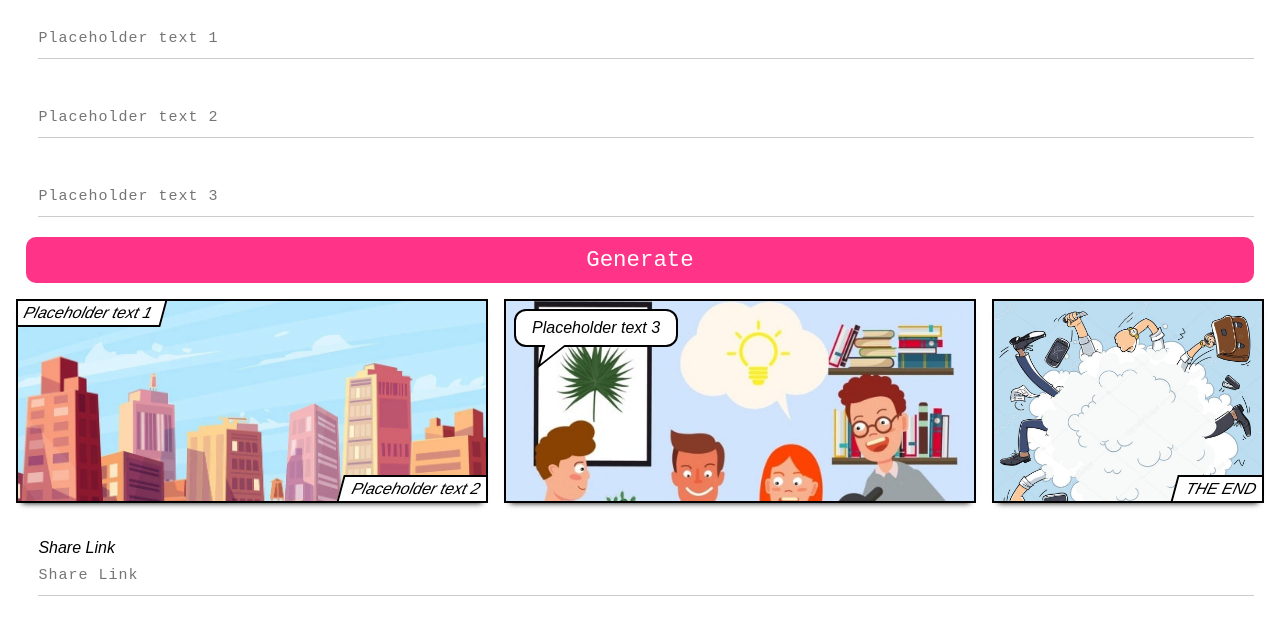
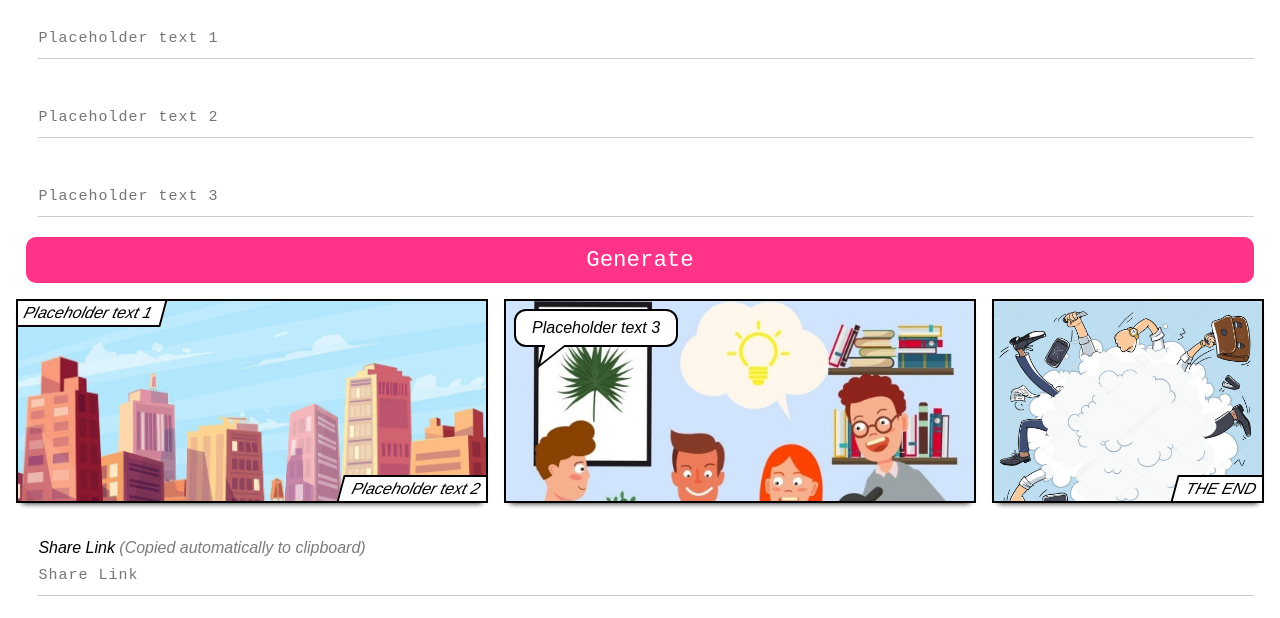
Before and after one commit to sidkr/url-comics, a website: page index.html in a window 1280 px wide. Drawn offline with Linux system fonts and the light colour scheme.

Commit message:
minor copy update

```diff
--- a/index.html
+++ b/index.html
@@ -67,7 +67,9 @@
 
   <div class="share-container" style="display: none;">
     <div class="col">
-      <label for="share-link">Share Link</label>
+      <label for="share-link">Share Link <span style="color: #7b7b7b;">
+        (Copied automatically to clipboard)
+      </span></label>
       <input type="text" placeholder="Share Link" id="share-link" class="effect-1">
       <p class="toast">Copied to clipboard !</p>
     </div>
```
